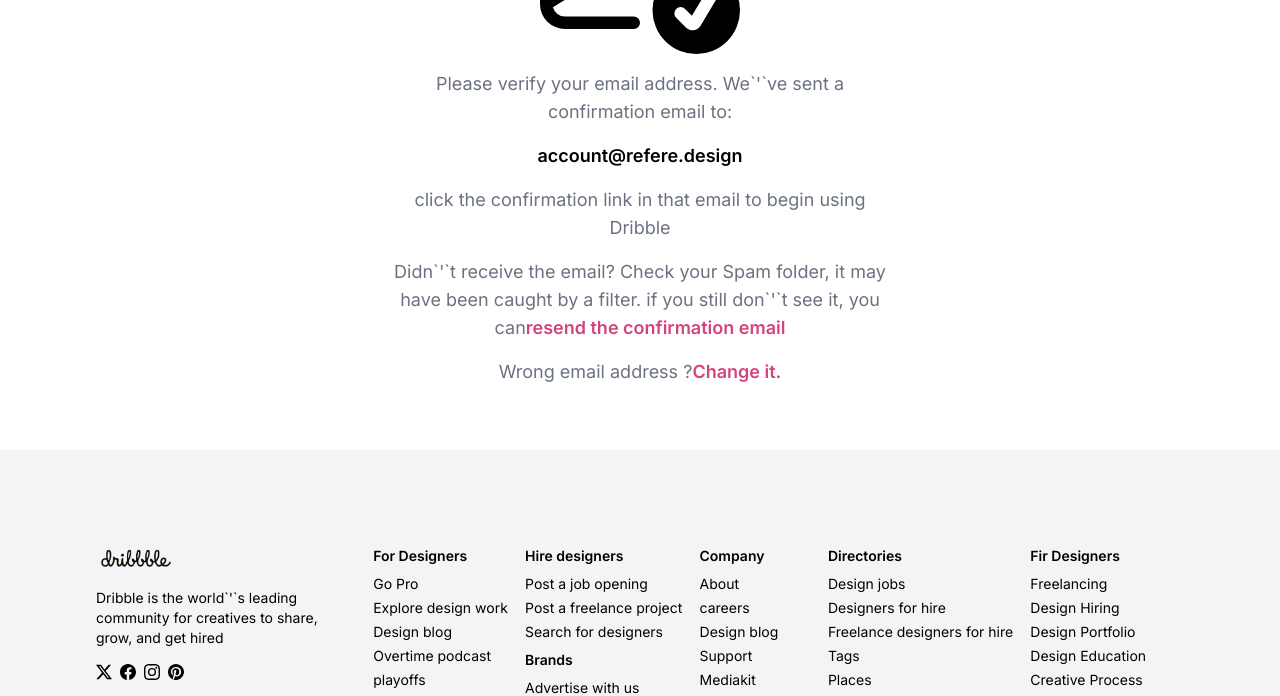
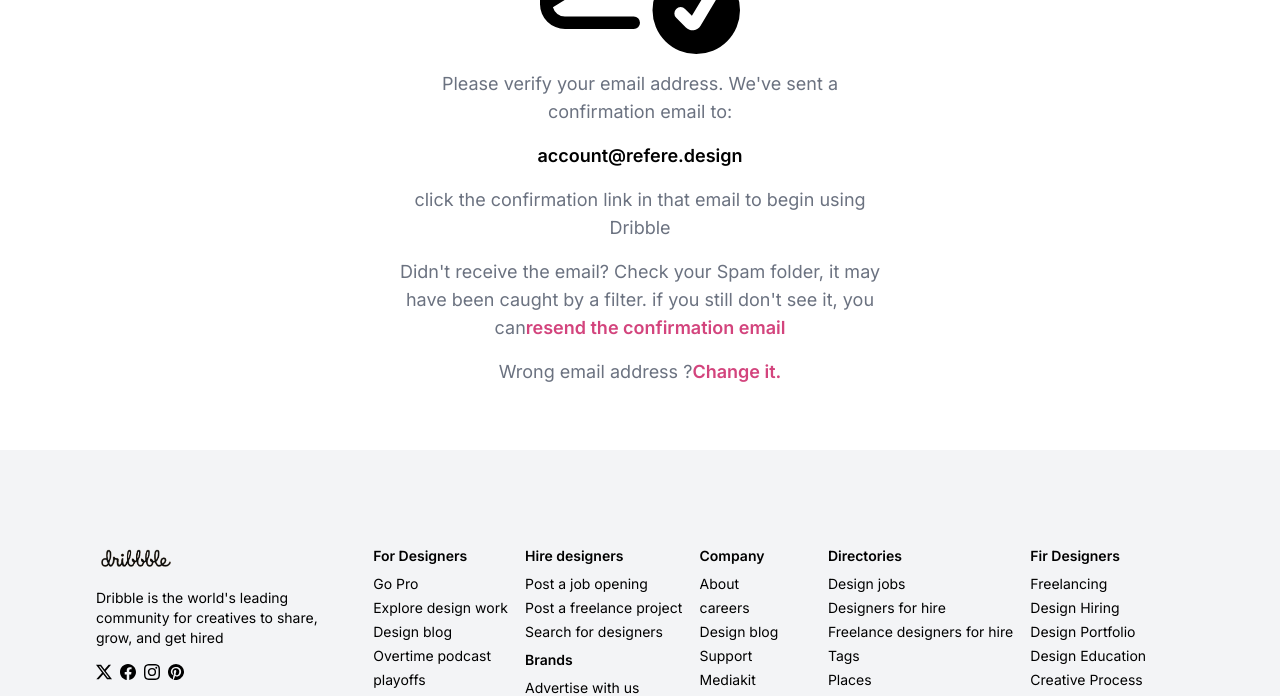
Before and after one commit to Pathak1511/aeonaxy, a Next.js app: page /dashboard in a window 1280 px wide. Shown: the part 336-1032 px from the top of the page. Built offline with nearby package versions, Linux system fonts and the light colour scheme.

Commit message:
20:30:08/04

```diff
--- a/src/pages/dashboard/index.jsx
+++ b/src/pages/dashboard/index.jsx
@@ -1,4 +1,4 @@
-import SocialIcons from "@/components/SocialIcons";
+import SocialIcons from "../../../components/SocialIcons";
 import { Inter } from "next/font/google";
 import Image from "next/image";
 const inter = Inter({ subsets: ["latin"] });
@@ -72,8 +72,8 @@
             </div>
             <div className="flex items-center justify-center flex-col md:text-lg gap-4 text-center dm:px-6 dm:text-sm">
               <p className="text-gray-500">
-                Please verify your email address. We`&apos;`ve sent a
-                confirmation email to:
+                Please verify your email address. We&apos;ve sent a confirmation
+                email to:
               </p>
               <a href="mailto:" className="font-semibold">
                 account@refere.design
@@ -82,8 +82,8 @@
                 click the confirmation link in that email to begin using Dribble
               </p>
               <p className="text-gray-500 text-center">
-                Didn`&apos;`t receive the email? Check your Spam folder, it may
-                have been caught by a filter. if you still don`&apos;`t see it,
+                Didn&apos;t receive the email? Check your Spam folder, it may
+                have been caught by a filter. if you still don&apos;t see it,
                 you can
                 <button className="text-[#d3447d] font-semibold">
                   resend the confirmation email
@@ -106,7 +106,7 @@
           <div className="lg:w-[260px] flex flex-col gap-4 md:w-[100%]">
             <Image src="/dribble.png" width={80} height={40} />
             <p>
-              Dribble is the world`&apos;`s leading community for creatives to
+              Dribble is the world&apos;s leading community for creatives to
               share, grow, and get hired
             </p>
             <SocialIcons />
--- a/src/pages/index.js
+++ b/src/pages/index.js
@@ -37,7 +37,7 @@
         <div className="p-12 flex flex-col align-start dm:p-8">
           <Image src="/dribble.png" width={100} height={50} className="mb-8" />
           <h2 className="text-[#4e3d34] font-bold text-3xl dm:text-2xl">
-            Discover`&apos;`s the world`&apos;`s top Designer & Creatives{" "}
+            Discover&apos;s the world&apos;s top Designer & Creatives{" "}
           </h2>
           <Image
             src={`/WFH_svg 3/wfh_${random + 1}.svg`}
@@ -124,7 +124,7 @@
               </div>
               <div>
                 <p className="p-0 m-0 dm:text-justify dm:text-sm dm:px-4">
-                  Creating an account means you`&apos;`re okay with our Terms of
+                  Creating an account means you&apos;re okay with our Terms of
                   Service, Privacy Policy, and default Notification Settings.
                 </p>
               </div>
--- a/src/pages/passion/index.jsx
+++ b/src/pages/passion/index.jsx
@@ -1,8 +1,8 @@
 import Image from "next/image";
 import { Inter } from "next/font/google";
 import { useState } from "react";
-import CircularImg from "@/components/CircularImg";
-import Cards from "@/components/cards";
+import CircularImg from "../../../components/CircularImg";
+import Cards from "../../../components/cards";
 import { useRouter } from "next/router";
 const inter = Inter({ subsets: ["latin"] });
 
@@ -57,8 +57,8 @@
             What brings you to Dribble?
           </h2>
           <p className="dm:px-8">
-            Select the options that best describe you. Don`&apos;`t worry, you
-            can explore other options later.
+            Select the options that best describe you. Don&apos;t worry, you can
+            explore other options later.
           </p>
           {/* Cards input */}
           <div className="flex justify-between items-center gap-4 py-16 md:flex-row dm:flex-col">
--- a/src/pages/profile/index.jsx
+++ b/src/pages/profile/index.jsx
@@ -1,7 +1,7 @@
 import Image from "next/image";
 import { Inter } from "next/font/google";
 import { useState } from "react";
-import CircularImg from "@/components/CircularImg";
+import CircularImg from "../../../components/CircularImg";
 const inter = Inter({ subsets: ["latin"] });
 import { useRouter } from "next/router";
 
@@ -43,7 +43,7 @@
         <div className="flex justify-center items-start flex-col w-[500px] dm:w-[100%] dm:items-center">
           <div className="py-4 dm:py-2">
             <h2 className="text-black font-bold lg:text-3xl my-2 dm:text-2xl dm:my-1 dm:text-center">
-              Welcome! let`&apos;`s create your profile
+              Welcome! let&apos;s create your profile
             </h2>
             <p className="dm:px-6">
               Let others get to know you better! You can do these later
```
Also changed, not shown: components/Cards.jsx (renamed from src/components/Cards.jsx), components/CircularImg.jsx (renamed from src/components/CircularImg.jsx), components/SocialIcons.jsx (renamed from src/components/SocialIcons.jsx).
